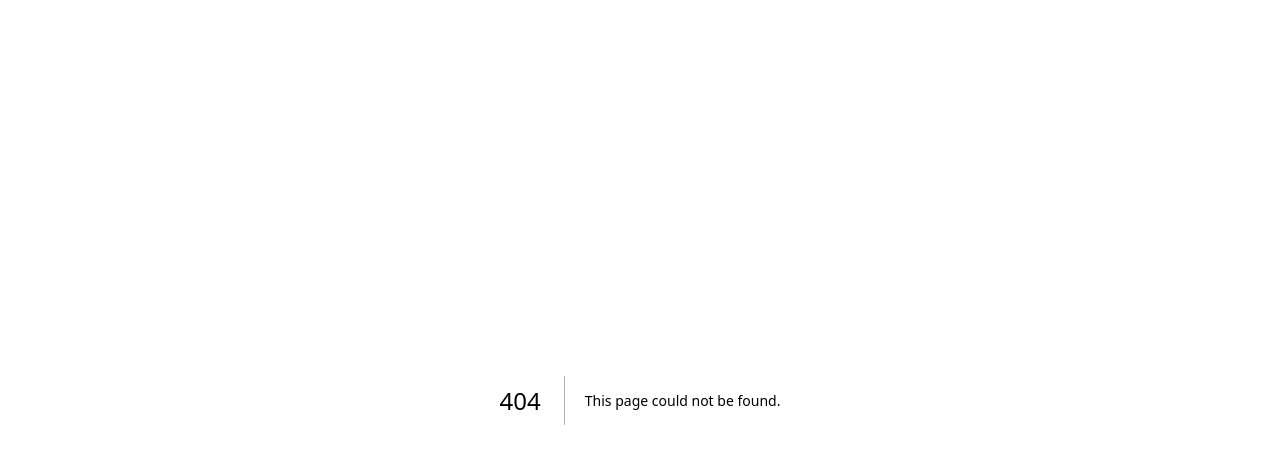
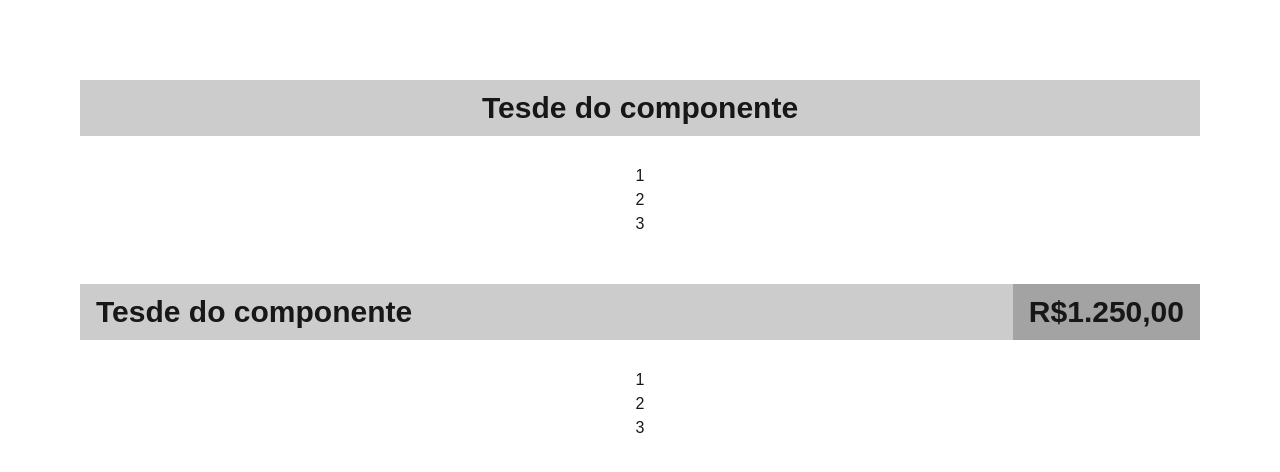
Before and after one commit to breno-facanha/Gerenciamento_De_Estado, a Next.js app: page /temp in a window 1280 px wide. Before the commit this address had no page. Shown: the top 472 px of the page. Built offline with nearby package versions, Linux system fonts and the light colour scheme.

Commit message:
não roda o sistema de cor

```diff
--- /dev/null
+++ b/src/components/template/Area.tsx
@@ -0,0 +1,27 @@
+interface AreaProps {
+    titulo: string
+    sumario?: string
+    children: any
+    cor: string
+}
+export default function Area({ titulo, children, sumario, cor }: AreaProps) {
+    return(
+        <div className={`
+            flex flex-col items-center bg-${cor}-500
+            rounded-md w-full
+        `}>
+            <div className={`
+                flex w-full items-center ${sumario ? 'justify-between' : 'justify-center'}
+                bg-black/20 h-14 text-3xl font-black
+            `}>
+                <span className="px-4">{titulo}</span>
+                {sumario && (
+                    <span className="flex items-center px-4 bg-black/20 h-full">{sumario}</span>
+                )}
+            </div>
+            <div className="p-7">
+                {children}
+            </div>
+        </div>
+    )
+}
--- /dev/null
+++ b/src/pages/temp.tsx
@@ -0,0 +1,18 @@
+import Area from "@/components/template/Area"
+
+export default function Temp() {
+    return (
+        <div className=" flex flex-col gap-5 p-20">
+            <Area titulo="Tesde do componente" cor="red">
+                <div>1</div>
+                <div>2</div>
+                <div>3</div>
+            </Area>
+            <Area titulo="Tesde do componente " sumario=" R$1.250,00" cor="blue">
+                <div>1</div>
+                <div>2</div>
+                <div>3</div>
+            </Area>
+        </div>
+    )
+}
```
